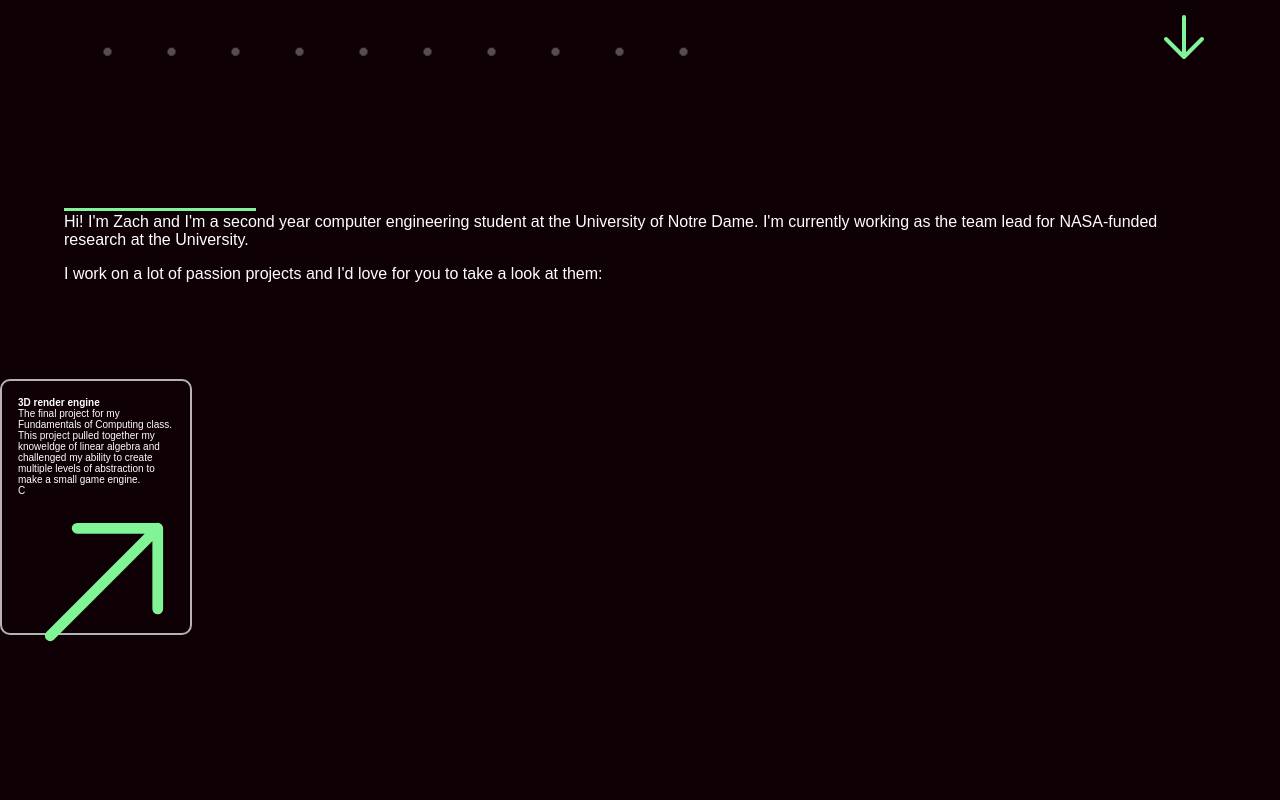
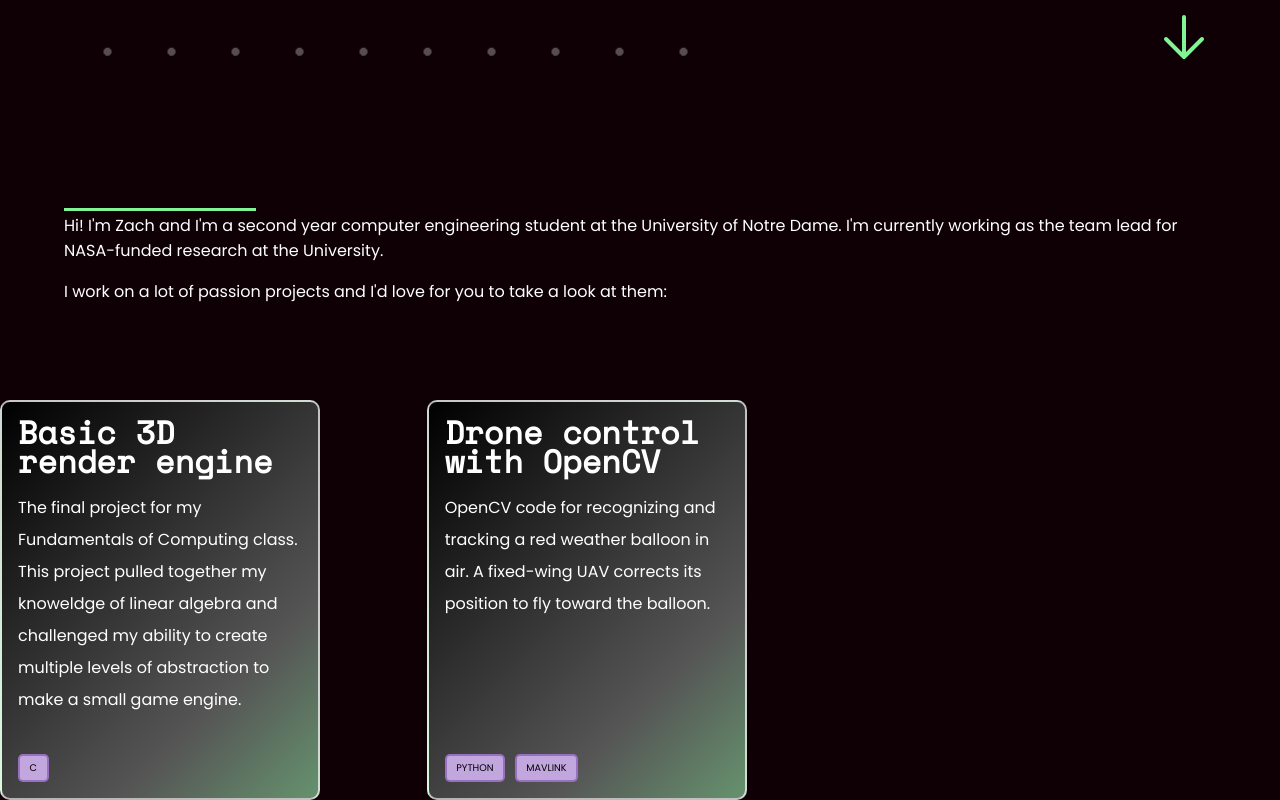
Before and after one commit to zachvin/portfolio-site, a plain HTML site: page main.html in a window 1280 px wide. Shown: the part 699-1499 px from the top of the page. Before the commit the page ends 1367 px from the top, so only its background shows below. Drawn offline with nearby package versions, Linux system fonts and the light colour scheme.

Commit message:
finished cards and updated fonts

```diff
--- a/main.html
+++ b/main.html
@@ -64,7 +64,7 @@
 
     <div class="cards">
       <div class="card">
-        <h4>3D render engine</h4>
+        <h4>Basic 3D render engine</h4>
 
         <p>
           The final project for my Fundamentals of Computing class. This project
@@ -92,6 +92,32 @@
           />
         </svg>
       </div>
+
+      <div class="card">
+        <h4>Drone control with OpenCV</h4>
+
+        <p>OpenCV code for recognizing and tracking a red weather balloon in air. A fixed-wing UAV corrects its position to fly toward the balloon.</p>
+
+        <div class="tags">
+            <span class="tag">Python</span>
+            <span class="tag">Mavlink</span>
+        </div>
+
+        <svg
+          xmlns="http://www.w3.org/2000/svg"
+          fill="none"
+          viewBox="0 0 24 24"
+          stroke-width="1.5"
+          stroke="currentColor"
+          class="w-6 h-6 arrow-up-right"
+        >
+          <path
+            stroke-linecap="round"
+            stroke-linejoin="round"
+            d="M4.5 19.5l15-15m0 0H8.25m11.25 0v11.25"
+          />
+        </svg>
+      </div>
     </div>
   </body>
 </html>
--- a/style.css
+++ b/style.css
@@ -1,3 +1,4 @@
+@import url('https://fonts.googleapis.com/css2?family=Poppins:wght@300;400&family=Space+Mono&display=swap');
 * {
   box-sizing: border-box;
   padding: 0;
@@ -8,8 +9,10 @@ body {
   background-color: #0e0004;
 
   color: white;
-  font-family: sans-serif;
+  font-family: 'Poppins', sans-serif;
   font-size: 62.5%;
+
+  overflow-x: hidden;
 }
 
 .jumbotron {
@@ -30,6 +33,7 @@ body {
   height: 30vw;
   object-fit: cover;
   z-index: -1;
+  opacity: 0.6;
 }
 
 .wrapper {
@@ -49,7 +53,7 @@ body {
   padding: 1rem;
 
   font-size: clamp(5rem, 8vw, 10rem);
-  font-family: "Roboto Condensed", sans-serif;
+  font-family: "Space Mono", sans-serif;
   text-align: center;
   text-transform: uppercase;
   font-weight: 700;
@@ -72,6 +76,7 @@ body {
 .title {
   margin-top: -1rem;
 
+  font-family: 'Space Mono', sans-serif;
   font-size: 2rem;
   font-weight: 400;
   text-transform: uppercase;
@@ -161,12 +166,22 @@ INTRO
 CARDS
 */
 
+.cards {
+    display: grid;
+    grid-template-columns: 1fr 1fr 1fr;
+}
+
 .card {
+  display: flex;
+  flex-direction: column;
   position: relative;
   border: 2px solid rgba(255, 255, 255, 0.7);
   border-radius: 10px;
-  width: 15vw;
-  height: 20vw;
+  width: clamp(20rem, 15vw, 22rem);
+  height: clamp(25rem, 20vw, 27rem);
+  background-image: linear-gradient(135deg, #000, #555, #81f495);
+  background-size: 200%;
+  background-position: 0% 0%;
 
   padding: 1rem;
 
@@ -174,11 +189,62 @@ CARDS
   -moz-transition: all 250ms ease;
 }
 
+.card h4 {
+    font-family: 'Space Mono', sans-serif;
+    font-size: 2rem;
+    line-height: 1.8rem;
+}
+
+.card p {
+    margin-top: 1rem;
+    line-height: 2rem;
+    font-size: 1rem;
+}
+
+.tags {
+    position: absolute;
+    display: flex;
+    bottom: 1rem;
+    left: 1rem;
+}
+
+.tag {
+    display: flex;
+    justify-content: center;
+    align-items: center;
+
+    margin-right: 0.6rem;
+    background-color: #c2a6de;
+    border-radius: 5px;
+    border: 2px solid rgba(112, 61, 164, 0.5);
+
+    color: black;
+    font-size: 0.6rem;
+    text-transform: uppercase;
+
+    padding: 0.3rem 0.6rem;
+}
+
 .card:hover {
   border-top-right-radius: 0px;
+  background-position: 100% 100%;
+  cursor: pointer;
 }
 
 .arrow-up-right {
   position: absolute;
+  top: 5px;
+  right: 5px;
   stroke: #81f495;
+  opacity: 0;
+
+  height: 2rem;
+  width: 2rem;
+  transition: all 250ms ease;
 }
+
+.card:hover > .arrow-up-right {
+    top: 0;
+    right: 0;
+    opacity: 1;
+}
```
